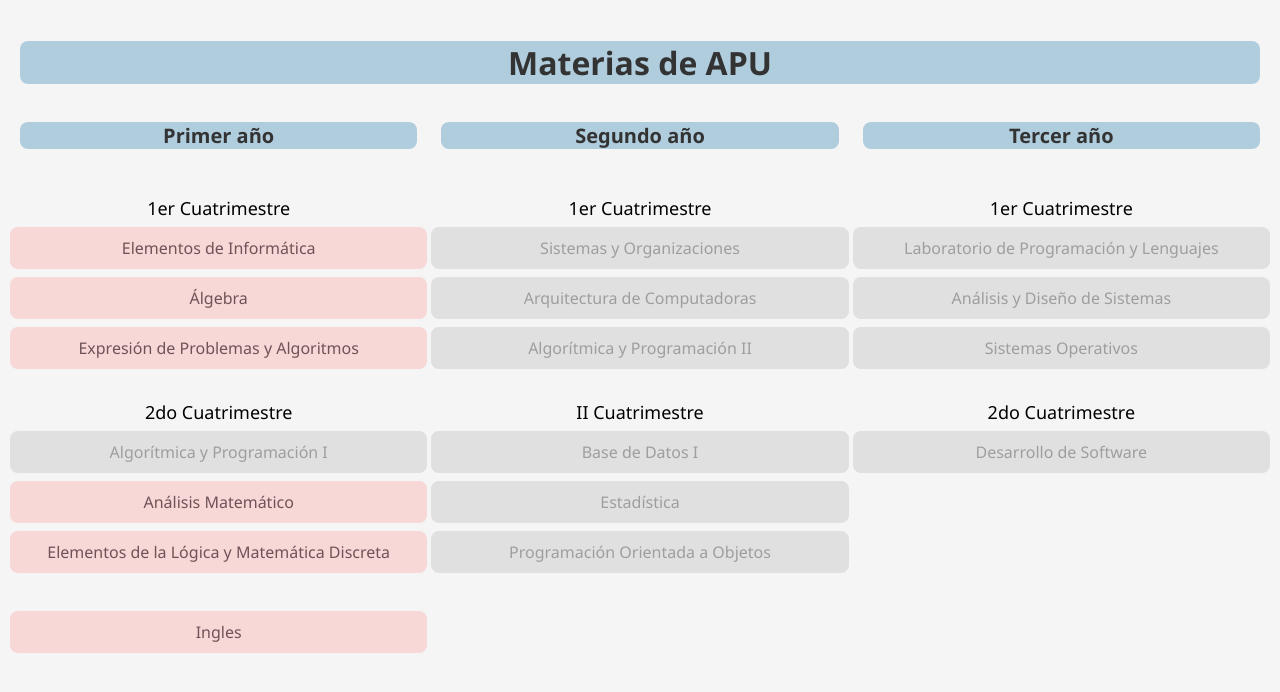
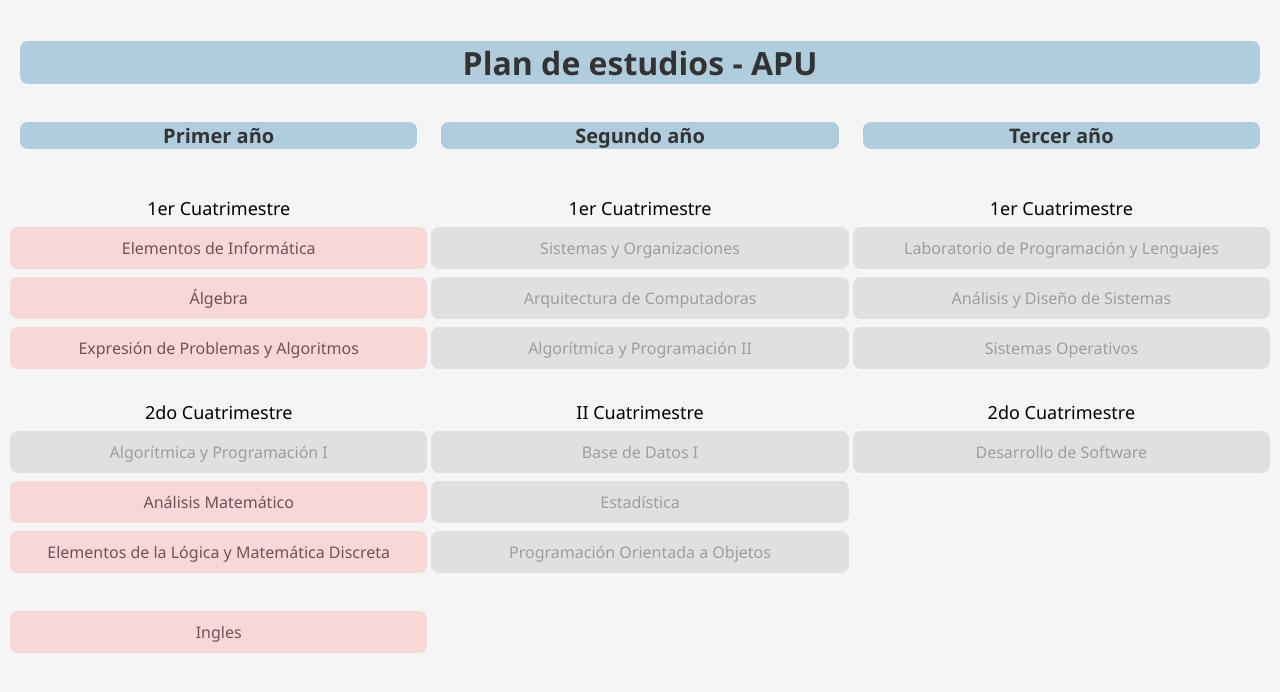
Before and after one commit to martidc/malla-curricular, a plain HTML site: page index.html in a window 1280 px wide. Drawn offline with Linux system fonts and the light colour scheme.

Commit message:
Update index.html

```diff
--- a/index.html
+++ b/index.html
@@ -3,11 +3,11 @@
 <head>
   <meta charset="UTF-8">
   <meta name="viewport" content="width=device-width, initial-scale=1.0">
-  <title>Malla Curricular APU</title>
+  <title>Plan de estudios APU</title>
   <link rel="stylesheet" href="style.css">
 </head>
 <body>
-  <h1>Materias de APU</h1>
+  <h1>Plan de estudios - APU</h1>
 
   <div class="malla">
   <!-- Primer Año -->
```
